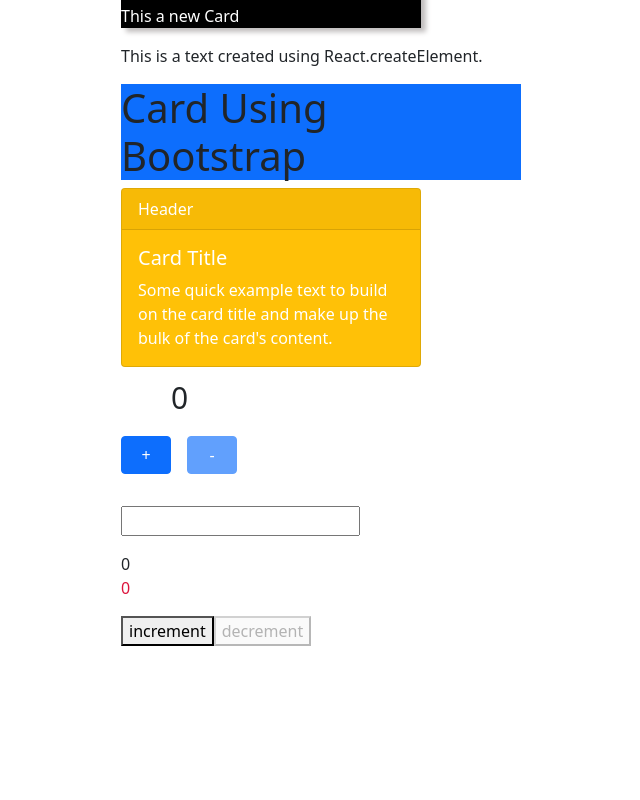
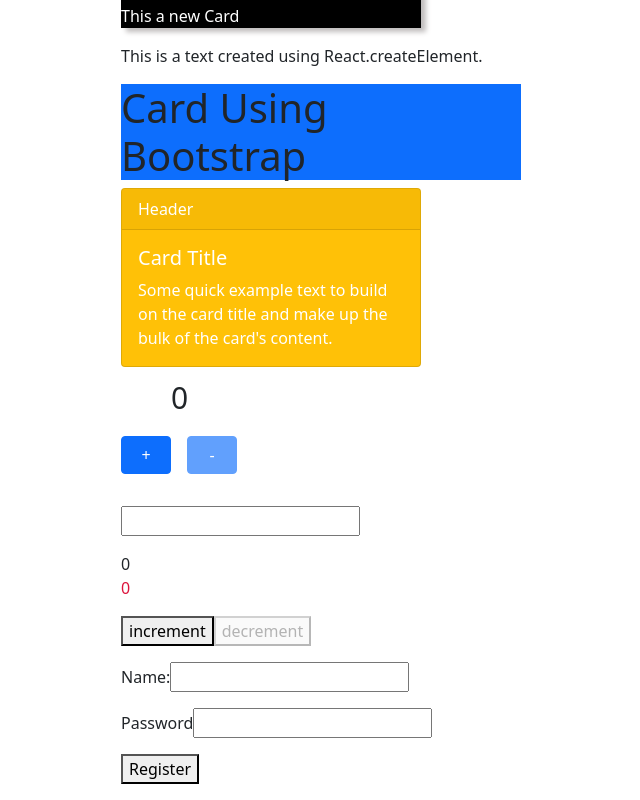
Before and after one commit to muradhossain716/react-core-concepts, a React (Create React App) app: page / in a window 1280 px wide. Shown: the part 1714-2514 px from the top of the page, without its empty margins (263-903 px from the left). Before the commit the page ends 2360 px from the top, so only its background shows below. Built offline with nearby package versions, Linux system fonts and the light colour scheme.

Commit message:
form added and useState with object used

```diff
--- a/src/App.js
+++ b/src/App.js
@@ -7,10 +7,13 @@ import Card3 from "./Components/Card/Card3";
 import State from "./Components/State/State";
 import USESTATE from "./Components/State/UseState";
 import USESTATE2 from "./Components/State/UseState2";
+import FORM2 from "./Components/Form/Form2";
+// import FORM from "./Components/Form/FORM";
 
 
 function App(){
-    return(<div style={{margin:"5% 30% 0% 30%"}}><p className="card-specifier">Card generated from Json file</p>
+    return(<div style={{margin:"5% 30% 0% 30%"}}>
+        <p className="card-specifier">Card generated from Json file</p>
         {
         CardData.map((el,i)=>{
             const {title,description}=el;
@@ -24,6 +27,7 @@ function App(){
         <State />
         <USESTATE />
         <USESTATE2 />
+        <FORM2 />
     </div>
 
     );
--- /dev/null
+++ b/src/Components/Form/FORM.js
@@ -0,0 +1,56 @@
+import React,{useState} from 'react'
+import Style from './style.module.css'
+export default function FORM() {
+  // const [name,setName]=useState('');
+  // const [email,seteEmail]=useState('');
+  // const [password,setPassword]=useState('');
+  const [user,setUser]=useState({name:'',email:'',password:''});
+  const {name,password,email}=user;
+  // const handleName =(e)=>{
+  //   console.log(e.target.value);
+  //   // setUser(e.target.value)
+  //   setUser({name:e.target.value,email,password})
+  //   console.log('user:',user)
+  // };
+  // const handleEmail =(e)=>{
+
+  //   setUser({name,email:e.target.value,password})
+  //   console.log(e.target.value);
+  // };
+  // const handlePassword =(e)=>{
+  //   console.log(e.target.value);
+  //   setUser({name,email,password:e.target.value})
+  //   console.log('user2:',user)
+  // };
+  const handleChange=(e)=>{
+    setUser({...user,[e.target.name]:e.target.value})
+  }
+  const handleSubmit=(e)=>{
+    console.log(name,email,password,user);
+    e.preventDefault();
+  }
+  return (
+
+    <div>
+      <form action="" onSubmit={handleSubmit}>
+          <div className={Style.spacing}>
+          <label htmlFor='name'>Name : </label>
+          <input type='text' name='name' id='name' required onChange={handleChange} value={name}></input>
+          </div>
+          <div className={Style.spacing}>
+            <label htmlFor='email'>Email : </label>
+            <input type='email' name='email' id='email' required onChange={handleChange} value={email}></input>
+          </div>
+
+          <div className={Style.spacing}>
+            <label htmlFor='password'>Password : </label>
+            <input type='password' name='password' id='password' value={password} required onChange={handleChange}></input>
+          </div>
+          <div>
+          <button type='submit' >Register</button>
+          </div>
+
+      </form>
+    </div>
+  )
+}
--- /dev/null
+++ b/src/Components/Form/Form2.js
@@ -0,0 +1,29 @@
+import React,{useState} from 'react';
+import Style from "./style.module.css"
+
+export default function Form2() {
+    const [user,setUser]=useState({name:'',password:''});
+    const {name,password}=user;
+    const onSubmit =(e)=>{
+        e.preventDefault();
+        console.log(user,name,password)
+    };
+    const handleChange=(e)=>{
+        setUser({...user,[e.target.name]:e.target.value})
+    }
+  return (
+    <div>
+        <form onSubmit={onSubmit} className={Style.spacing}>
+            <div className={Style.spacing}>
+                <label htmlFor='name'>Name: </label>
+                <input name="name" type='text' value={name} onChange={handleChange}></input>
+            </div>
+            <div className={Style.spacing}>
+                <label htmlFor='password'>Password</label>
+                <input type="password" name="password" value={password} onChange={handleChange}></input>
+            </div>
+            <button type="submit">Register</button>
+        </form>
+    </div>
+  )
+}
--- /dev/null
+++ b/src/Components/Form/style.module.css
@@ -0,0 +1,4 @@
+.spacing{
+    margin-top: 1rem;
+    margin-bottom: 1rem;
+}
--- a/src/Components/State/UseState.js
+++ b/src/Components/State/UseState.js
@@ -13,7 +13,7 @@ export default class USESTATE extends Component {
     })
   render() {
     return (
-      <div Onclick>{this.state.value}</div>
+      <div onClick={this.handel}>{this.state.value}</div>
     )
   }
 }
```
